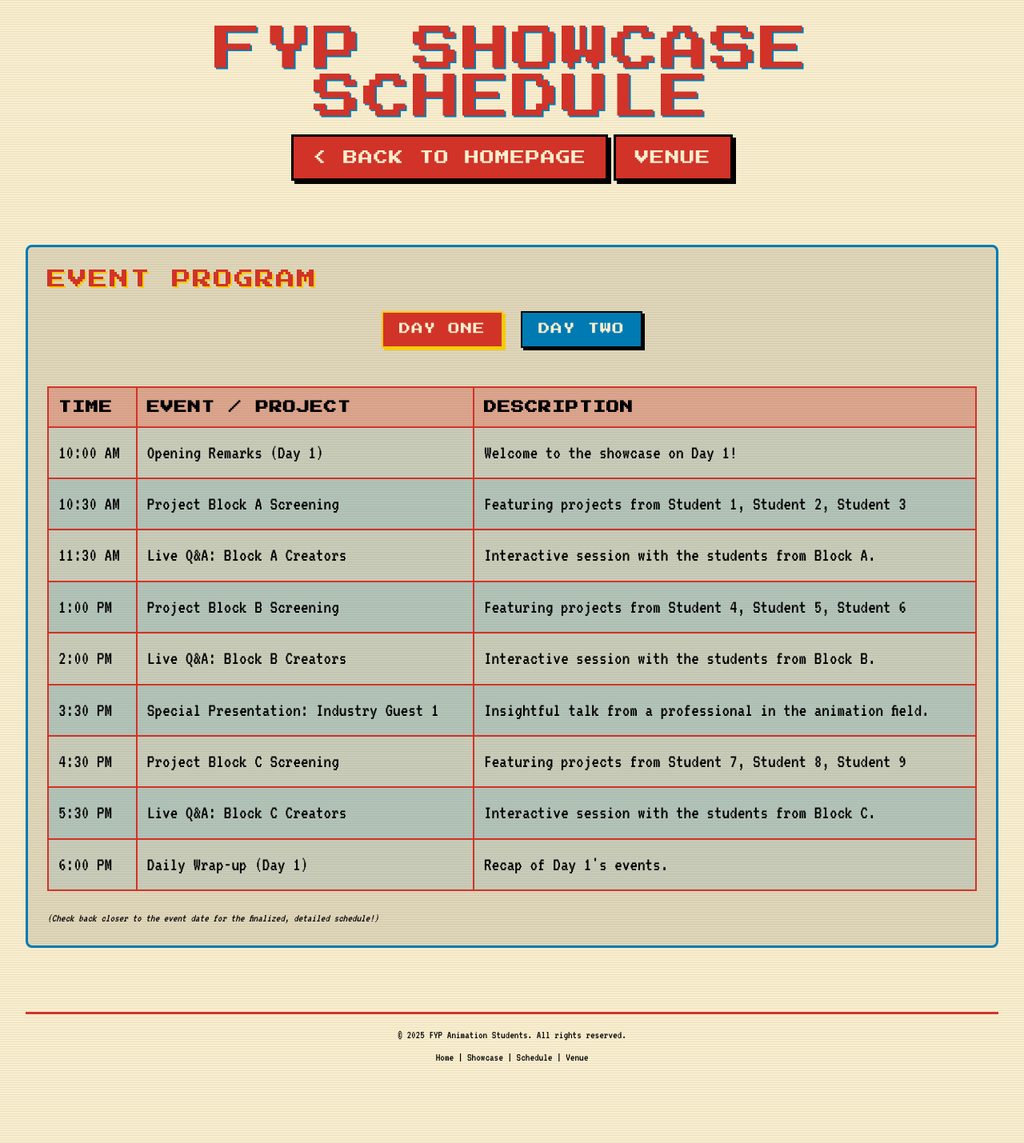
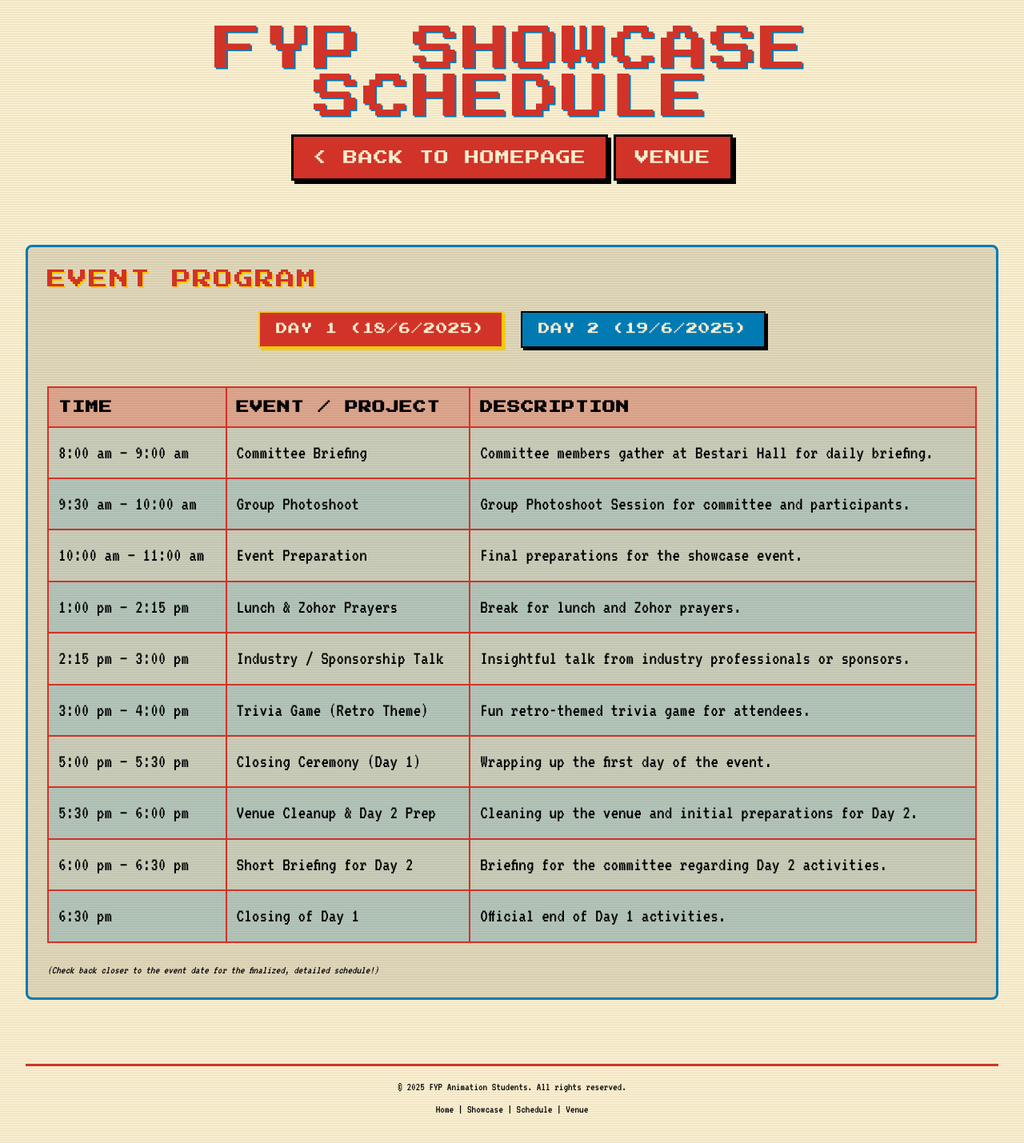
Before and after one commit to Ahmad-Amsyar/retro-mation, a Jekyll site: the page built from time.html, in a window 1280 px wide. Shown: the whole page at 80% size. Built offline with Jekyll 4.4.1, drawn with Linux system fonts in a browser that asks for light colours; nearby versions of some CDN libraries.

```diff
--- a/_data/schedule.yml
+++ b/_data/schedule.yml
@@ -1,46 +1,82 @@
+# _data/schedule.yml
+
 day1:
   id: "day1" # For JS targeting
-  button_text: "Day One"
+  button_text: "Day 1 (18/6/2025)"
   events:
-    - time: "10:00 AM"
-      event: "Opening Remarks (Day 1)"
-      description: "Welcome to the showcase on Day 1!"
-    - time: "10:30 AM"
-      event: "Project Block A Screening"
-      description: "Featuring projects from Student 1, Student 2, Student 3"
-    - time: "11:30 AM"
-      event: "Live Q&A: Block A Creators"
-      description: "Interactive session with the students from Block A."
-    - time: "1:00 PM"
-      event: "Project Block B Screening"
-      description: "Featuring projects from Student 4, Student 5, Student 6"
-    - time: "2:00 PM"
-      event: "Live Q&A: Block B Creators"
-      description: "Interactive session with the students from Block B."
-    - time: "3:30 PM"
-      event: "Special Presentation: Industry Guest 1"
-      description: "Insightful talk from a professional in the animation field."
-    - time: "4:30 PM"
-      event: "Project Block C Screening"
-      description: "Featuring projects from Student 7, Student 8, Student 9"
-    - time: "5:30 PM"
-      event: "Live Q&A: Block C Creators"
-      description: "Interactive session with the students from Block C."
-    - time: "6:00 PM"
-      event: "Daily Wrap-up (Day 1)"
-      description: "Recap of Day 1's events."
+    - time: "8:00 am – 9:00 am"
+      event: "Committee Briefing"
+      description: "Committee members gather at Bestari Hall for daily briefing."
+    - time: "9:30 am – 10:00 am"
+      event: "Group Photoshoot"
+      description: "Group Photoshoot Session for committee and participants."
+    - time: "10:00 am – 11:00 am"
+      event: "Event Preparation"
+      description: "Final preparations for the showcase event."
+    - time: "1:00 pm – 2:15 pm"
+      event: "Lunch & Zohor Prayers"
+      description: "Break for lunch and Zohor prayers."
+    - time: "2:15 pm – 3:00 pm"
+      event: "Industry / Sponsorship Talk"
+      description: "Insightful talk from industry professionals or sponsors."
+    - time: "3:00 pm – 4:00 pm"
+      event: "Trivia Game (Retro Theme)"
+      description: "Fun retro-themed trivia game for attendees."
+    - time: "5:00 pm – 5:30 pm"
+      event: "Closing Ceremony (Day 1)"
+      description: "Wrapping up the first day of the event."
+    - time: "5:30 pm – 6:00 pm"
+      event: "Venue Cleanup & Day 2 Prep"
+      description: "Cleaning up the venue and initial preparations for Day 2."
+    - time: "6:00 pm – 6:30 pm"
+      event: "Short Briefing for Day 2"
+      description: "Briefing for the committee regarding Day 2 activities."
+    - time: "6:30 pm"
+      event: "Closing of Day 1"
+      description: "Official end of Day 1 activities."
 
 day2:
   id: "day2"
-  button_text: "Day Two"
+  button_text: "Day 2 (19/6/2025)"
   events:
-    - time: "10:00 AM"
-      event: "Opening Remarks (Day 2)"
-      description: "Welcome back for Day 2!"
-    - time: "10:30 AM"
-      event: "Project Block D Screening"
-      description: "Featuring projects from Student 10, Student 11, Student 12"
-    # ... Add all other events for Day 2 as per your HTML
-    - time: "6:00 PM"
-      event: "Daily Wrap-up (Day 2)"
-      description: "Recap of Day 2's events."
+    - time: "9:00 am – 10:00 am"
+      event: "Committee Gathering"
+      description: "Committee members gather at Bestari Hall."
+    - time: "10:00 am – 10:30 am"
+      event: "Exhibition Open to Public"
+      description: "The showcase exhibition is officially open to the public."
+    - time: "10:30 am – 10:45 am"
+      event: "Trivia Game (Retro Theme)"
+      description: "Another round of fun retro-themed trivia."
+    - time: "10:45 am – 11:45 am"
+      event: "Boardgame Sessions"
+      description: "Interactive boardgame sessions with attendees."
+    - time: "12:30 pm – 2:00 pm"
+      event: "Lunch & Zohor Prayers"
+      description: "Break for lunch and Zohor prayers."
+    - time: "2:15 pm – 3:00 pm"
+      event: "Demo Drawing & Talk"
+      description: "Demo drawing session and talk by a UniKL MIIT Animation Lecturer."
+    - time: "4:00 pm – 4:30 pm"
+      event: "Prize Giving & Closing Ceremony"
+      description: "Awarding prizes and official closing ceremony of the showcase."
+    - time: "4:30 pm – 5:00 pm"
+      event: "Photoshoot Session"
+      description: "Final photoshoot session."
+    - time: "5:00 pm – 5:30 pm"
+      event: "Venue Cleanup & Pack Up"
+      description: "Cleaning up the venue and packing up exhibition materials."
+    - time: "6:00 pm"
+      event: "Closing of Retro-Mation Exhibition"
+      description: "Official end of the Retro-Mation FYP Animation Showcase."
+
+# To add a Day 3, you would copy the day2 block, change its id to "day3",
+# update button_text, and fill in the events:
+# day3:
+#   id: "day3"
+#   button_text: "Day 3 (Optional Date)"
+#   events:
+#     - time: "10:00 AM"
+#       event: "Event Title"
+#       description: "Event description."
+#     # ... more events ...
```
Also changed, not shown: _includes/project_card.html (+15 -8 lines), assets/js/bigshowcase_search.js (+19 -2 lines).
